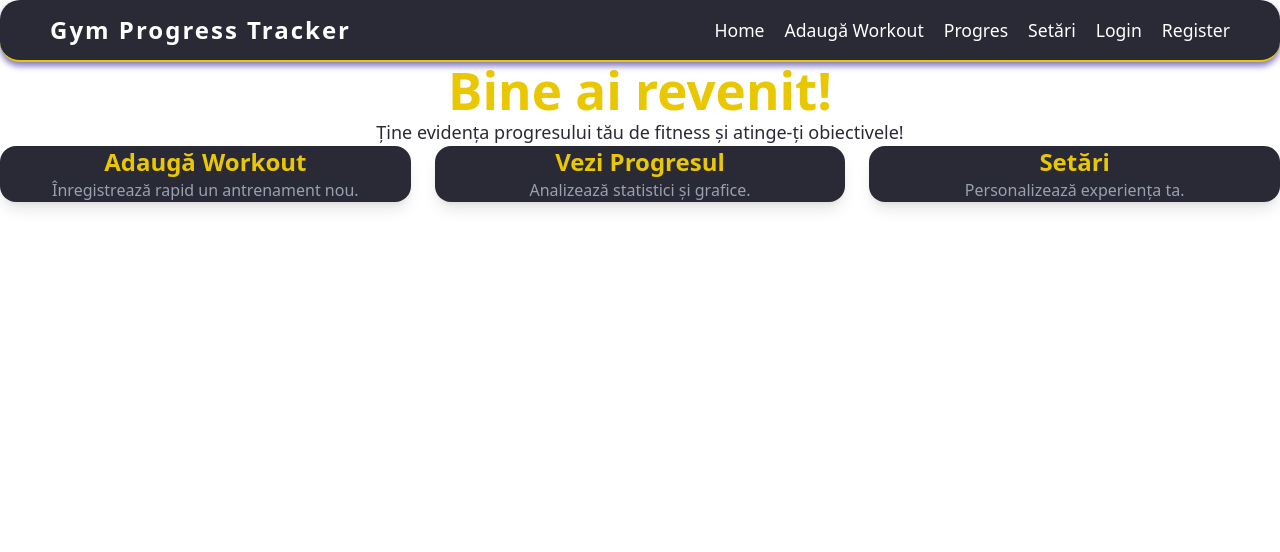
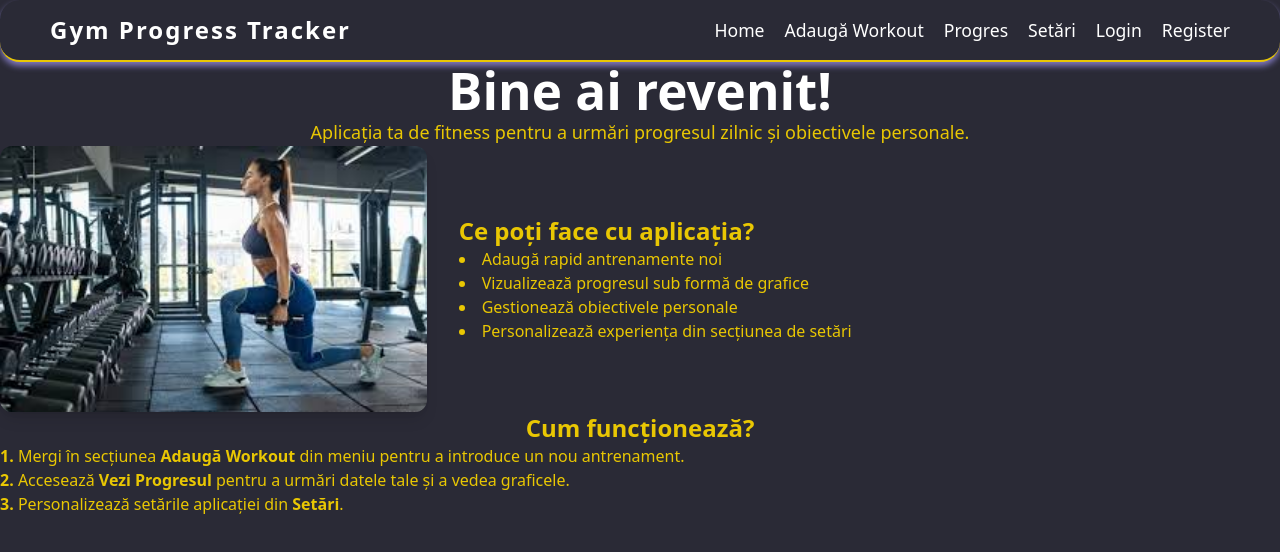
Before and after one commit to catyuzu23/gym-progress-tracker, a React (Vite) app: page / in a window 1280 px wide. Shown: the top 552 px of the page. Built offline with nearby package versions, Linux system fonts and the light colour scheme.

Commit message:
Homepage Baby
We digging in

```diff
--- a/src/index.css
+++ b/src/index.css
@@ -1 +1,5 @@
 @import "tailwindcss";
+
+body {
+  @apply bg-[#2a2a36] text-white;
+}
--- a/src/pages/Home.jsx
+++ b/src/pages/Home.jsx
@@ -1,25 +1,38 @@
 export default function Home() {
   return (
-    <div className="home-page p-6 text-white min-h-screen">
+    <div className="home-page p-6 text-white min-h-screen bg-primary">
       <header className="text-center mb-10">
-        <h1 className="text-4xl font-bold text-[#e9c703]">Bine ai revenit!</h1>
-        <p className="text-lg mt-4 text-[#2a2a36]">Ține evidența progresului tău de fitness și atinge-ți obiectivele!</p>
+        <h1 className="text-4xl font-bold text-accent">Bine ai revenit!</h1>
+        <p className="text-lg mt-4 text-[#e9c703]">
+          Aplicația ta de fitness pentru a urmări progresul zilnic și obiectivele personale.
+        </p>
       </header>
 
-      <section className="grid grid-cols-1 md:grid-cols-3 gap-6 text-center">
-        <div className="bg-[#2a2a36] p-6 rounded-2xl shadow-lg hover:scale-105 transition">
-          <h2 className="text-2xl font-semibold text-[#e9c703] mb-2">Adaugă Workout</h2>
-          <p className="text-gray-400">Înregistrează rapid un antrenament nou.</p>
+      {/* Preview Vizual */}
+      <section className="flex flex-col md:flex-row items-center gap-8 mb-12">
+        <img
+          src="/preview-dashboard.png"
+          alt="Preview aplicație"
+          className="rounded-xl shadow-lg w-full md:w-1/3 object contain"
+        />
+        <div className="text-[#e9c703] md:w-1/2">
+          <h2 className="text-2xl font-semibold text-accent mb-4">Ce poți face cu aplicația?</h2>
+          <ul className="list-disc list-inside space-y-2">
+            <li>Adaugă rapid antrenamente noi</li>
+            <li>Vizualizează progresul sub formă de grafice</li>
+            <li>Gestionează obiectivele personale</li>
+            <li>Personalizează experiența din secțiunea de setări</li>
+          </ul>
         </div>
+      </section>
 
-        <div className="bg-[#2a2a36] p-6 rounded-2xl shadow-lg hover:scale-105 transition">
-          <h2 className="text-2xl font-semibold text-[#e9c703] mb-2">Vezi Progresul</h2>
-          <p className="text-gray-400">Analizează statistici și grafice.</p>
-        </div>
-
-        <div className="bg-[#2a2a36] p-6 rounded-2xl shadow-lg hover:scale-105 transition">
-          <h2 className="text-2xl font-semibold text-[#e9c703] mb-2">Setări</h2>
-          <p className="text-gray-400">Personalizează experiența ta.</p>
+      {/* Instrucțiuni */}
+      <section className="text-[#e9c703]">
+        <h2 className="text-2xl font-semibold text-accent mb-4 text-center">Cum funcționează?</h2>
+        <div className="space-y-4 max-w-3xl mx-auto">
+          <p><span className="text-accent font-semibold">1.</span> Mergi în secțiunea <strong>Adaugă Workout</strong> din meniu pentru a introduce un nou antrenament.</p>
+          <p><span className="text-accent font-semibold">2.</span> Accesează <strong>Vezi Progresul</strong> pentru a urmări datele tale și a vedea graficele.</p>
+          <p><span className="text-accent font-semibold">3.</span> Personalizează setările aplicației din <strong>Setări</strong>.</p>
         </div>
       </section>
     </div>
```
Also changed, not shown: public/preview-dashboard.png (added).
